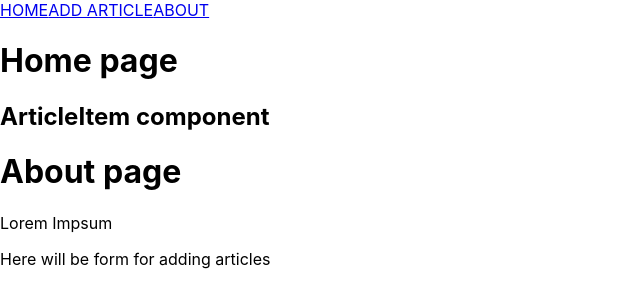
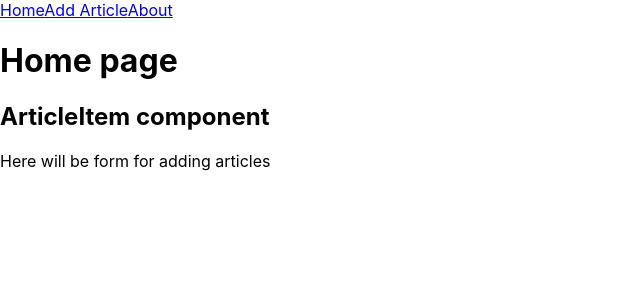
Before and after one commit to SvitlanaRybakova/react-app-group-blogg, a React (Create React App) app: page / in a window 1280 px wide. Shown: the top 308 px of the page, without its empty margins (0-640 px from the left). Built offline with nearby package versions, Linux system fonts and the light colour scheme.

Commit message:
Fixed navbar

```diff
--- a/src/App.js
+++ b/src/App.js
@@ -10,10 +10,11 @@ function App() {
   return (
     <div className="App">
     <ArticleContextProvider>
-        <BrowserRouter>
-          <Navbar />
-          <Home />
-          <About />
+      <BrowserRouter>
+        <Navbar />
+        <Route exact path="/" component={Home} />
+        {/* <Router exact path="/" component={Home}/> */}
+        <Route exact path="/about" component={About} />
         <AddArticlePage/>
         </BrowserRouter>
   </ArticleContextProvider>
--- a/src/components/Navbar.js
+++ b/src/components/Navbar.js
@@ -3,9 +3,9 @@ import { Link } from "react-router-dom";
 const Navbar = () => {
   return (
     <nav>
-      <Link to="/">HOME</Link>
-      <Link to="/add-article">ADD ARTICLE</Link>
-      <Link to="/about">ABOUT</Link>
+      <Link to="/">Home</Link>
+      <Link to="/">Add Article</Link>
+      <Link to="/About">About</Link>
     </nav>
   );
 };
```
